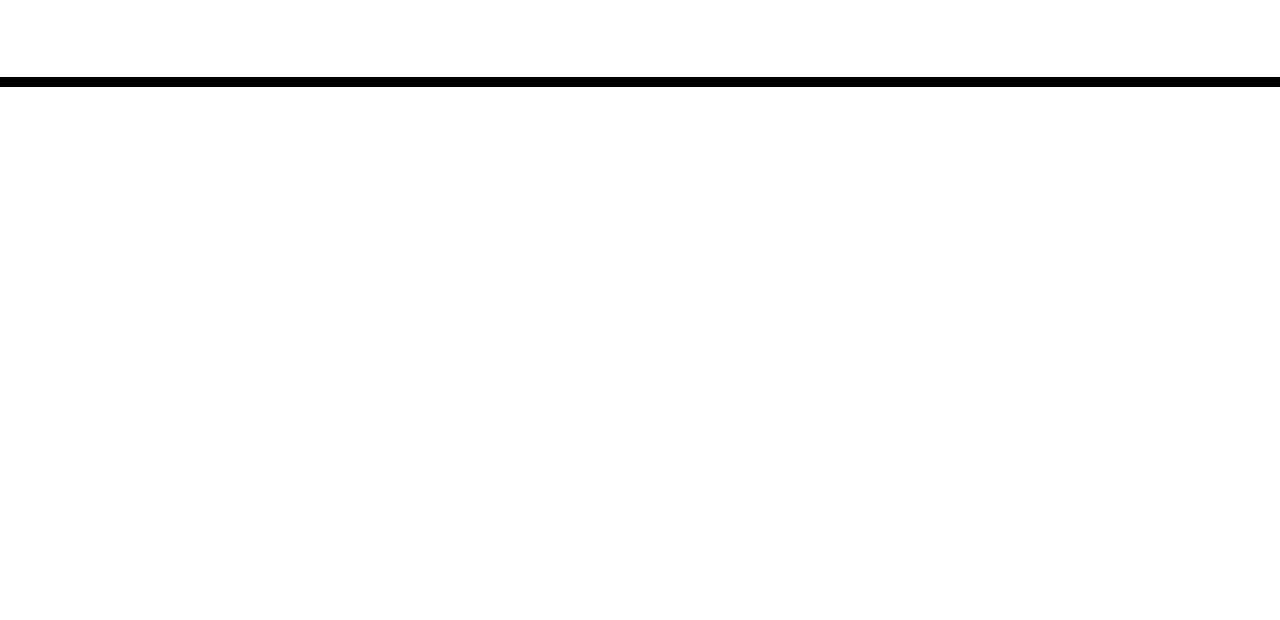
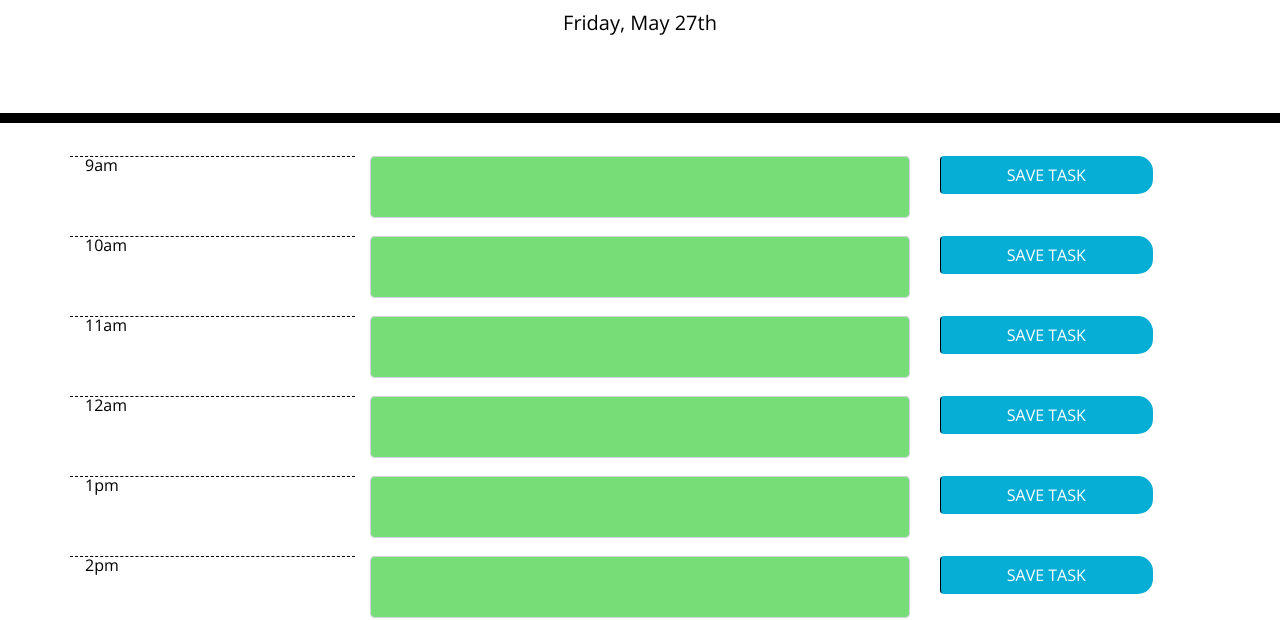
Before and after one commit to thisisjona/workday-scheduler, a plain HTML site: page index.html in a window 1280 px wide. Shown: the part 181-801 px from the top of the page. Drawn offline with nearby package versions, Linux system fonts and the light colour scheme; the site is published under a folder, as on GitHub Pages, so addresses that start at the root find nothing.

Commit message:
js filepath script change

```diff
--- a/index.html
+++ b/index.html
@@ -35,6 +35,6 @@
 
     <script src="https://code.jquery.com/jquery-3.4.1.min.js"></script>
     <script src="https://cdnjs.cloudflare.com/ajax/libs/moment.js/2.24.0/moment.min.js"></script>
-    <script src="/assets/js/script.js"></script>
+    <script src="./assets/js/script.js"></script>
   </body>
 </html>
```
